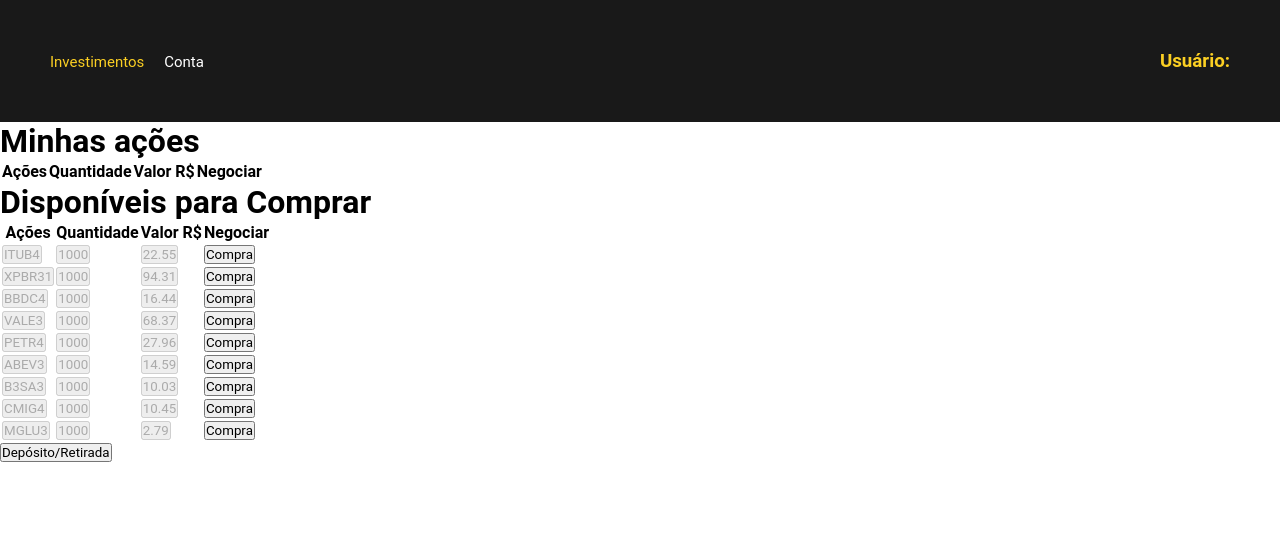
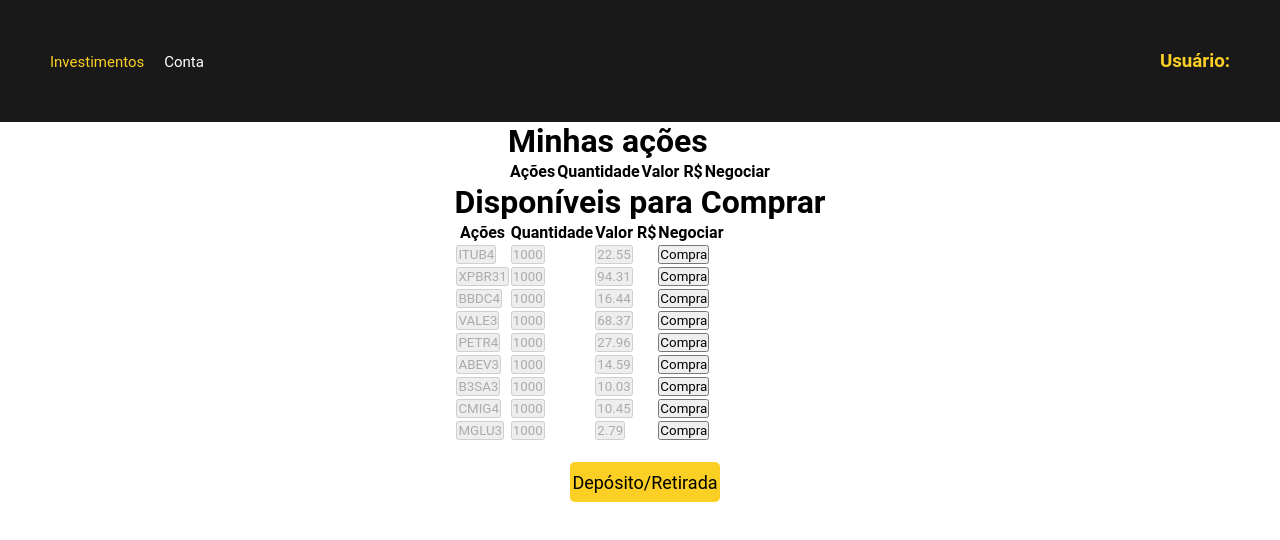
Before and after one commit to AmorimTorres/xp-app, a React (Create React App) app: page /investimentos in a window 1280 px wide. Shown: the top 540 px of the page. Built offline with nearby package versions, Linux system fonts and the light colour scheme.

Commit message:
STYLE: start styling shares page

```diff
--- a/src/App.js
+++ b/src/App.js
@@ -3,7 +3,7 @@ import { BrowserRouter as Router, Routes, Route } from 'react-router-dom';
 
 import Account from './Pages/Account';
 import Login from './Pages/Login/Login';
-import Shares from './Pages/Shares';
+import Shares from './Pages/Shares/Shares';
 import Trade from './Pages/Trade';
 
 import GlobalStyles from './Assets/Styles/global';
--- a/src/Pages/Shares.jsx
+++ /dev/null
@@ -1,22 +0,0 @@
-import React from 'react';
-import { NavLink } from 'react-router-dom';
-import Header from '../Components/Header/Header';
-import MarketShares from '../Components/MarketShares';
-import UserShares from '../Components/UserShares';
-
-function Shares() {
-  return (
-    <div>
-      <Header />
-      <UserShares />
-      <MarketShares />
-      <NavLink to="/conta">
-        <button type="button" aria-label="go-to-account-button">
-          Depósito/Retirada
-        </button>
-      </NavLink>
-    </div>
-  );
-}
-
-export default Shares;
--- /dev/null
+++ b/src/Pages/Shares/Shares.jsx
@@ -0,0 +1,25 @@
+import React from 'react';
+import { NavLink } from 'react-router-dom';
+import Header from '../../Components/Header/Header';
+import MarketShares from '../../Components/MarketShares';
+import UserShares from '../../Components/UserShares';
+import * as C from './styles';
+
+function Shares() {
+  return (
+    <C.Container>
+      <C.Content>
+        <Header />
+        <UserShares />
+        <MarketShares />
+        <NavLink to="/conta">
+          <button className="account-button" type="button" aria-label="go-to-account-button">
+            Depósito/Retirada
+          </button>
+        </NavLink>
+      </C.Content>
+    </C.Container>
+  );
+}
+
+export default Shares;
--- /dev/null
+++ b/src/Pages/Shares/styles.js
@@ -0,0 +1,34 @@
+import styled from 'styled-components';
+
+export const Container = styled.div`
+  background-color: #fff;
+  width: 100%;
+  height: 100%;
+  display: flex;
+  flex-direction: column;
+  align-items: stretch;
+`;
+
+export const Content = styled.div`
+  display: flex;
+  flex-direction: column;
+  align-items: center;
+
+  button {
+    &.account-button {
+      width: 100%;
+      height: 40px;
+      border-radius: 5px;
+      border: none;
+      background-color: #fbcf23;
+      font-size: 18px;
+      transition: all 0.2s ease-in;
+      margin-top: 20px;
+      margin-left: 5px;
+
+        :hover {
+            background-color: #f0c405;
+        }
+      }
+    }
+`;
--- a/src/Pages/Trade.jsx
+++ b/src/Pages/Trade.jsx
@@ -64,6 +64,7 @@ function Trade() {
     };
     dispatch(insertPurchasedShares(buyShareObj));
     dispatch(decreaseQuantity({ value: buyInputValue, id: getTradeShareInfos[0].id - 1 }));
+    setBuyInputValue('');
   };
 
   const sellHandleClick = () => {
@@ -78,6 +79,7 @@ function Trade() {
     };
     dispatch(removePurchasedShares(sellShareObj));
     dispatch(increaseQuantity({ value: sellInputValue, id: getTradeShareInfos[0].id - 1 }));
+    setSellInputValue('');
   };
 
   return (
```
